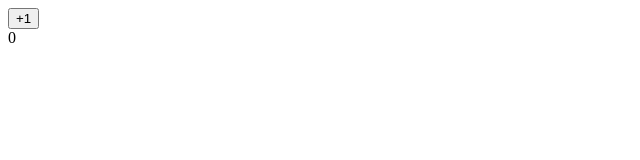
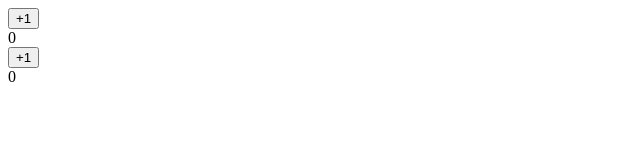
Before and after one commit to mihiranchathuranga/learn_react3, a React (Create React App) app: page / in a window 1280 px wide. Shown: the top 160 px of the page, without its empty margins (0-640 px from the left). Built offline with nearby package versions, Linux system fonts and the light colour scheme.

Commit message:
define incrementBy={} value in component to look props behaviour

```diff
--- a/src/components/App.js
+++ b/src/components/App.js
@@ -4,7 +4,8 @@ import CountButton from './CountButton'
 const App = () => {
        return(
         <div>
-            <CountButton/>
+            <CountButton incrementBy={1}/>
+            <CountButton incrementBy={5}/>
         </div>
        )
    }
```
